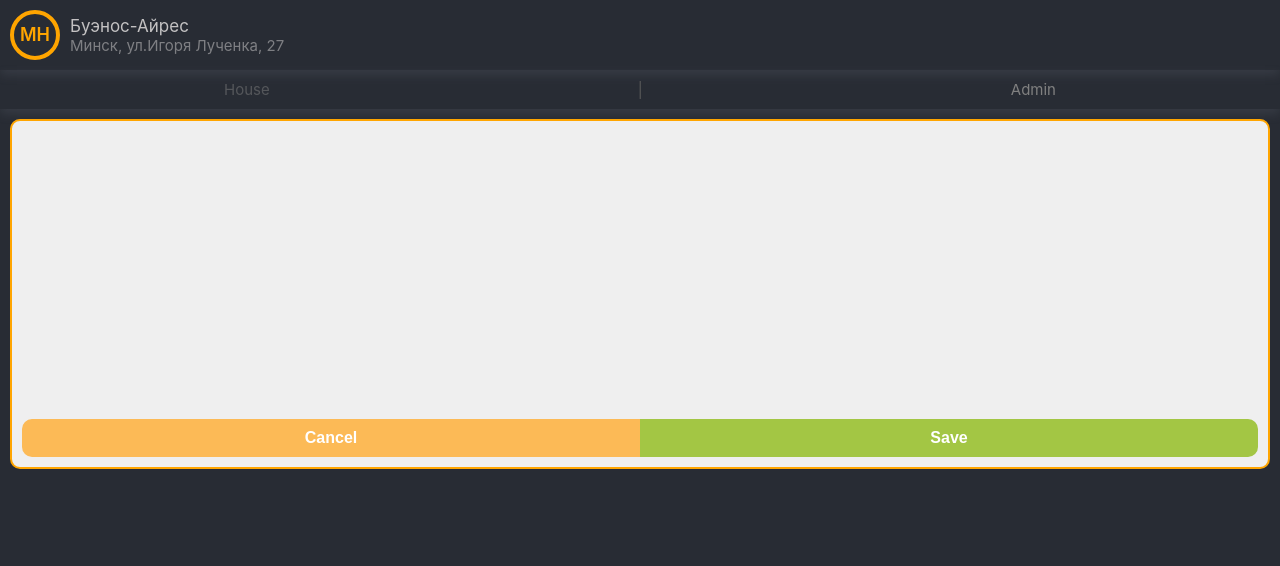
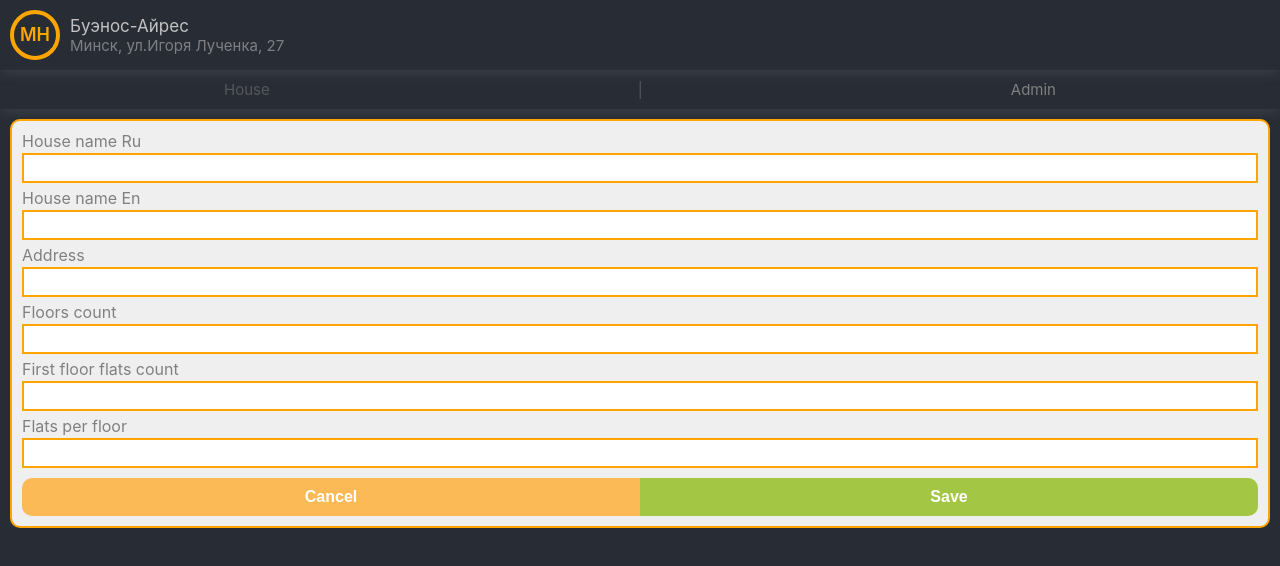
Before and after one commit to mazurkevichandrei/myhome, a React (Create React App) app: page /admin in a window 1280 px wide. Both pictures are taken after a click on the button "CREATE HOUSE". Shown: the top 566 px of the page. Built offline with nearby package versions, Linux system fonts and the light colour scheme.

Commit message:
input_fields

```diff
--- a/src/Components/PopUp/PopUp.js
+++ b/src/Components/PopUp/PopUp.js
@@ -5,6 +5,8 @@ import StyledPopUpArea from "./Styled/StyledPopUpArea";
 import StyledPopUp from "./Styled/StyledPopUp";
 import StyledBtnArea from "./Styled/StyledBtnArea";
 import StyledCloseBtn from "./Styled/StyledCloseBtn";
+import StyledLable from "./Styled/StyledLable";
+import StyledInput from "./Styled/StyledInput";
 
 const PopUp = ({isVisible,setPopUpVisible,calcWidth}) => {
 
@@ -25,6 +27,18 @@ const PopUp = ({isVisible,setPopUpVisible,calcWidth}) => {
     return(
         <StyledPopUp ref={ref2} isVisible={isVisible} calcWidth={calcWidth}>
             <StyledPopUpArea>
+                <StyledLable>House name Ru</StyledLable>
+                <StyledInput></StyledInput>
+                <StyledLable>House name En</StyledLable>
+                <StyledInput></StyledInput>
+                <StyledLable>Address</StyledLable>
+                <StyledInput></StyledInput>
+                <StyledLable>Floors count</StyledLable>
+                <StyledInput></StyledInput>
+                <StyledLable>First floor flats count</StyledLable>
+                <StyledInput></StyledInput>
+                <StyledLable>Flats per floor</StyledLable>
+                <StyledInput></StyledInput>
                 <StyledBtnArea>
                     <StyledCloseBtn onClick={()=>closePopUp()}>Cancel</StyledCloseBtn>
                     <StyledCloseBtn isSave >Save</StyledCloseBtn>
--- a/src/Components/PopUp/Styled/StyledBtnArea.js
+++ b/src/Components/PopUp/Styled/StyledBtnArea.js
@@ -2,6 +2,8 @@ import styled from "styled-components";
 
 const StyledBtnArea = styled.div`
     display: flex;
+    width: 100%;
+    margin-top: 5px;
 
 `;
 
--- /dev/null
+++ b/src/Components/PopUp/Styled/StyledInput.js
@@ -0,0 +1,13 @@
+import styled from "styled-components";
+
+const StyledInput = styled.input`
+    margin: 5px 0;
+    margin-top: 2px;
+    border: 2px solid orange;
+    width: 100%;
+    box-sizing: border-box;
+    font-size: 16px;
+    padding: 4px;
+`;
+
+export default StyledInput;
--- /dev/null
+++ b/src/Components/PopUp/Styled/StyledLable.js
@@ -0,0 +1,8 @@
+import styled from "styled-components";
+
+const StyledLable = styled.span`
+    font-size: 16px;
+    color: grey;
+`;
+
+export default StyledLable
--- a/src/Components/PopUp/Styled/StyledPopUp.js
+++ b/src/Components/PopUp/Styled/StyledPopUp.js
@@ -9,7 +9,7 @@ const StyledPopUp = styled.div`
     padding: 0 10px;
     opacity: 0;
     position: absolute;
-    height: 350px;
+    // height: 350px;
     width: 100%;
     left: 50%;
     transform: translate(-50%);
--- a/src/Components/PopUp/Styled/StyledPopUpArea.js
+++ b/src/Components/PopUp/Styled/StyledPopUpArea.js
@@ -4,7 +4,8 @@ const StyledPopUpArea = styled.div`
     box-sizing: border-box;
     display: flex;
     flex-direction: column;
-    justify-content: flex-end;
+    justify-content: space-between;
+    align-items: flex-start;
     background: #efefef;
     // height: 100px;
     border-radius: 10px;
```
